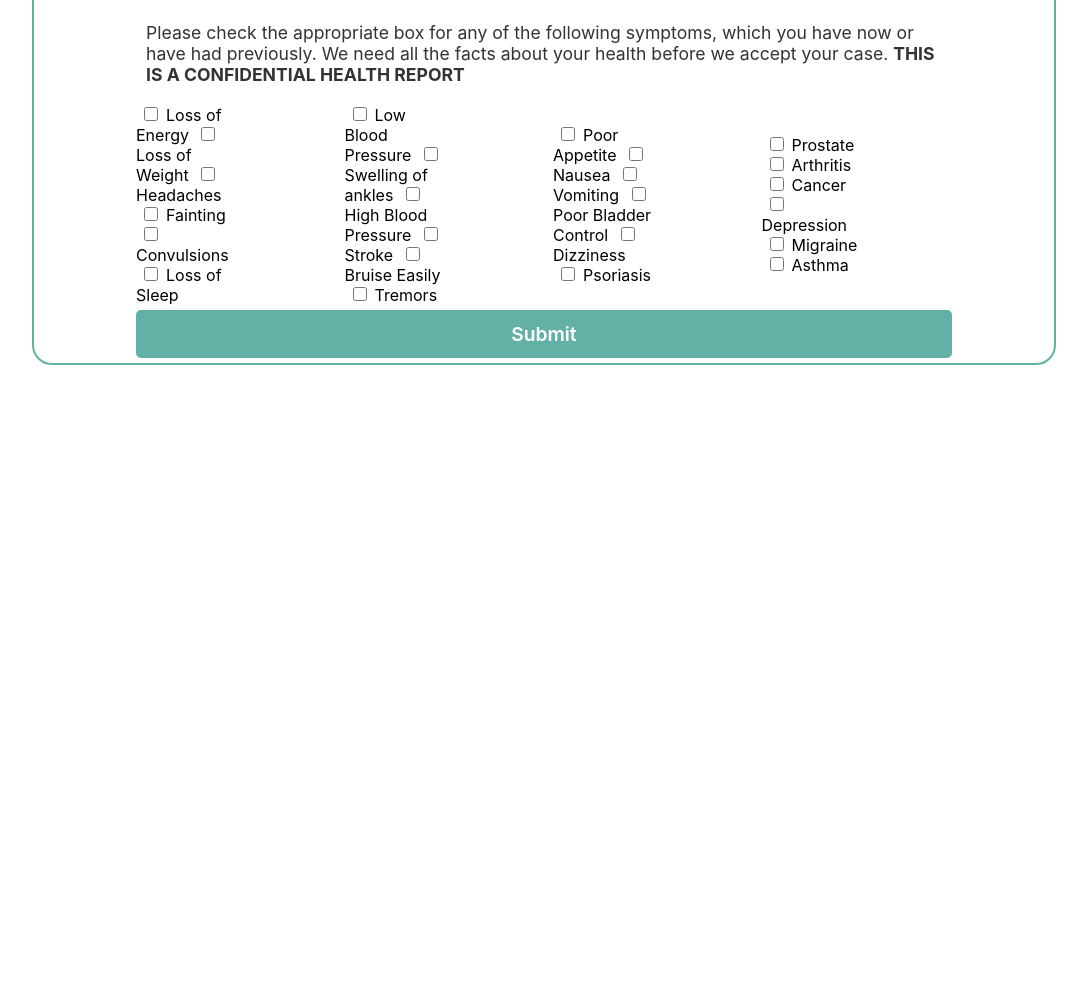
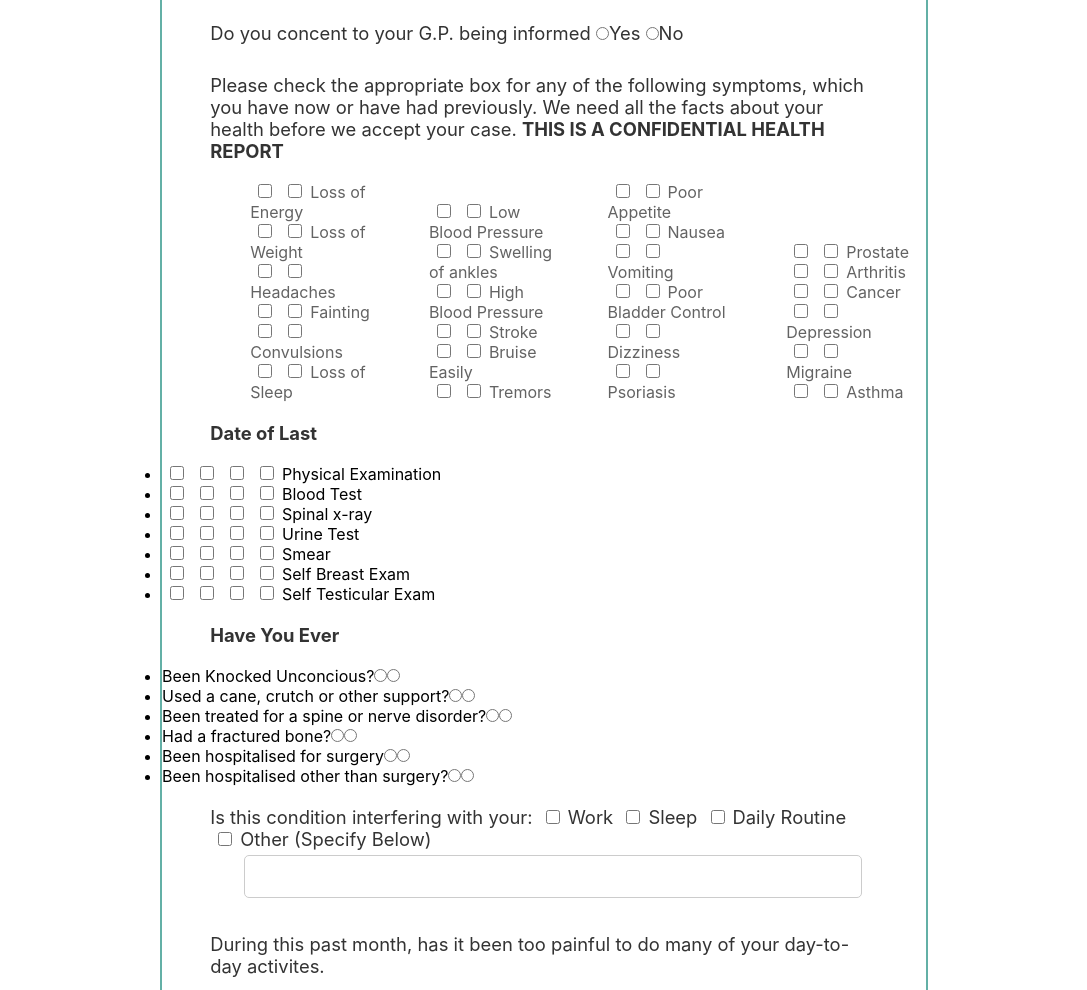
Before and after one commit to DavidHearl/chiropractic-website, a plain HTML site: page new-patient-form.html in a window 1280 px wide. Shown: the part 532-1522 px from the top of the page, without its empty margins (96-1183 px from the left). Before the commit the page ends 907 px from the top, so only its background shows below. Drawn offline with Linux system fonts and the light colour scheme.

Commit message:
Added content to form and added form styling

```diff
--- a/assets/css/style.css
+++ b/assets/css/style.css
@@ -124,7 +124,7 @@ footer p{
 /*Form*/
 form{
     border: 2px solid #63b0a6;
-    margin: 10px 10%;
+    margin: 10px 20%;
     border-radius: 20px;
 }
 h1{
@@ -137,18 +137,18 @@ h1{
     padding: 5px;
 }
 form > p{
-    margin: 10px 10%;
-    font-size: 110%;
+    margin: 10px 5%;
+    font-size: 115%;
 }
 label{
-    margin-left: 10%;
-    width: 80%;
+    margin-left: 5%;
+    width: 90%;
     font-size: 120%;
     font-weight: 600;
 }
 input[type=text], input[type=email], select{
-    width: 80%;
-    margin: 5px 10%;
+    width: 90%;
+    margin: 5px 5%;
     padding: 8px;
     display: inline-block;
     border: 1px solid #ccc;
@@ -156,8 +156,8 @@ input[type=text], input[type=email], select{
     font-size: 110%;
 }
 input[type=submit] {
-    width: 80%;
-    margin: 5px 10%;
+    width: 90%;
+    margin: 10px 5%;
     background-color: #63b0a6;
     color: white;
     padding: 12px;
@@ -171,12 +171,12 @@ input[type=checkbox]{
     height: 14px;
 }
 #checkboxes{
-    display: inline-block;
+    margin-left: 5%;
 }
 #checkboxes div{
-    display: inline-block;
-    vertical-align: middle;
-    margin-left: 10%;
-    width: 10%;
-
+    display:inline-block;
+    width: 24%;
 }
+div ul{
+    list-style: none;
+}
--- a/new-patient-form.html
+++ b/new-patient-form.html
@@ -25,6 +25,7 @@
         <input type="email">
         <label>Occupation</label>
         <input type="text">
+        <p>Do you concent to your G.P. being informed <input type="radio">Yes <input type="radio">No</p>
 
         <p>Please check the appropriate box for any of the following symptoms, which you have now or have had previously.
             We need all the facts about your health before we accept your case. <strong>THIS IS A CONFIDENTIAL HEALTH REPORT</strong>
@@ -32,39 +33,78 @@
 
         <div id="checkboxes">
             <div>
-                <input type="checkbox">Loss of Energy
-                <input type="checkbox">Loss of Weight
-                <input type="checkbox">Headaches
-                <input type="checkbox">Fainting
-                <input type="checkbox">Convulsions
-                <input type="checkbox">Loss of Sleep
+                <ul>
+                    <li><input type="checkbox"><input type="checkbox">Loss of Energy</li>
+                    <li><input type="checkbox"><input type="checkbox">Loss of Weight</li>
+                    <li><input type="checkbox"><input type="checkbox">Headaches</li>
+                    <li><input type="checkbox"><input type="checkbox">Fainting</li>
+                    <li><input type="checkbox"><input type="checkbox">Convulsions</li>
+                    <li><input type="checkbox"><input type="checkbox">Loss of Sleep </li>
+                </ul>
             </div>
             <div>
-                <input type="checkbox">Low Blood Pressure
-                <input type="checkbox">Swelling of ankles
-                <input type="checkbox">High Blood Pressure
-                <input type="checkbox">Stroke
-                <input type="checkbox">Bruise Easily
-                <input type="checkbox">Tremors
+                <ul>
+                    <li><input type="checkbox"><input type="checkbox">Low Blood Pressure</li>
+                    <li><input type="checkbox"><input type="checkbox">Swelling of ankles</li>
+                    <li><input type="checkbox"><input type="checkbox">High Blood Pressure</li>
+                    <li><input type="checkbox"><input type="checkbox">Stroke</li>
+                    <li><input type="checkbox"><input type="checkbox">Bruise Easily</li>
+                    <li><input type="checkbox"><input type="checkbox">Tremors</li>
+                </ul>
             </div>
             <div>
-                <input type="checkbox">Poor Appetite
-                <input type="checkbox">Nausea
-                <input type="checkbox">Vomiting
-                <input type="checkbox">Poor Bladder Control
-                <input type="checkbox">Dizziness
-                <input type="checkbox">Psoriasis
+                <ul>
+                    <li><input type="checkbox"><input type="checkbox">Poor Appetite</li>
+                    <li><input type="checkbox"><input type="checkbox">Nausea</li>
+                    <li><input type="checkbox"><input type="checkbox">Vomiting</li>
+                    <li><input type="checkbox"><input type="checkbox">Poor Bladder Control</li>
+                    <li><input type="checkbox"><input type="checkbox">Dizziness</li>
+                    <li><input type="checkbox"><input type="checkbox">Psoriasis</li>
+                </ul>
             </div>
             <div>
-                <input type="checkbox">Prostate
-                <input type="checkbox">Arthritis
-                <input type="checkbox">Cancer
-                <input type="checkbox">Depression
-                <input type="checkbox">Migraine
-                <input type="checkbox">Asthma
+                <ul>
+                    <li><input type="checkbox"><input type="checkbox">Prostate</li>
+                    <li><input type="checkbox"><input type="checkbox">Arthritis</li>
+                    <li><input type="checkbox"><input type="checkbox">Cancer</li>
+                    <li><input type="checkbox"><input type="checkbox">Depression</li>
+                    <li><input type="checkbox"><input type="checkbox">Migraine</li>
+                    <li><input type="checkbox"><input type="checkbox">Asthma </li>
+                </ul>
             </div>
         </div>
+        <p><strong>Date of Last</strong></p>
+        <ul>
+            <li><input type="checkbox"><input type="checkbox"><input type="checkbox"><input type="checkbox">Physical Examination</li>
+            <li><input type="checkbox"><input type="checkbox"><input type="checkbox"><input type="checkbox">Blood Test</li>
+            <li><input type="checkbox"><input type="checkbox"><input type="checkbox"><input type="checkbox">Spinal x-ray</li>
+            <li><input type="checkbox"><input type="checkbox"><input type="checkbox"><input type="checkbox">Urine Test</li>
+            <li><input type="checkbox"><input type="checkbox"><input type="checkbox"><input type="checkbox">Smear</li>
+            <li><input type="checkbox"><input type="checkbox"><input type="checkbox"><input type="checkbox">Self Breast Exam</li>
+            <li><input type="checkbox"><input type="checkbox"><input type="checkbox"><input type="checkbox">Self Testicular Exam</li>
+        </ul>
+        <p><strong>Have You Ever</strong></p>
+        <ul>
+            <li>Been Knocked Unconcious?<input type="radio"><input type="radio"></li>
+            <li>Used a cane, crutch or other support?<input type="radio"><input type="radio"></li>
+            <li>Been treated for a spine or nerve disorder?<input type="radio"><input type="radio"></li>
+            <li>Had a fractured bone?<input type="radio"><input type="radio"></li>
+            <li>Been hospitalised for surgery<input type="radio"><input type="radio"></li>
+            <li>Been hospitalised other than surgery?<input type="radio"><input type="radio"></li>
+        </ul>
 
+        <p>Is this condition interfering with your:
+            <input type="checkbox">Work
+            <input type="checkbox">Sleep
+            <input type="checkbox">Daily Routine
+            <input type="checkbox">Other (Specify Below)
+            <input type="text">
+        </p>
+        <p>During this past month, has it been too painful to do many of your day-to-day activites.</p>
+        <input type="text">
+        <p>During this past month, has your pain bee bad enough to often make you feel worried or low in mood.</p>
+        <input type="text">
+        <p><strong>Please mark the diagrams with your current problem, using the key below</strong></p>
 
 
 
```
